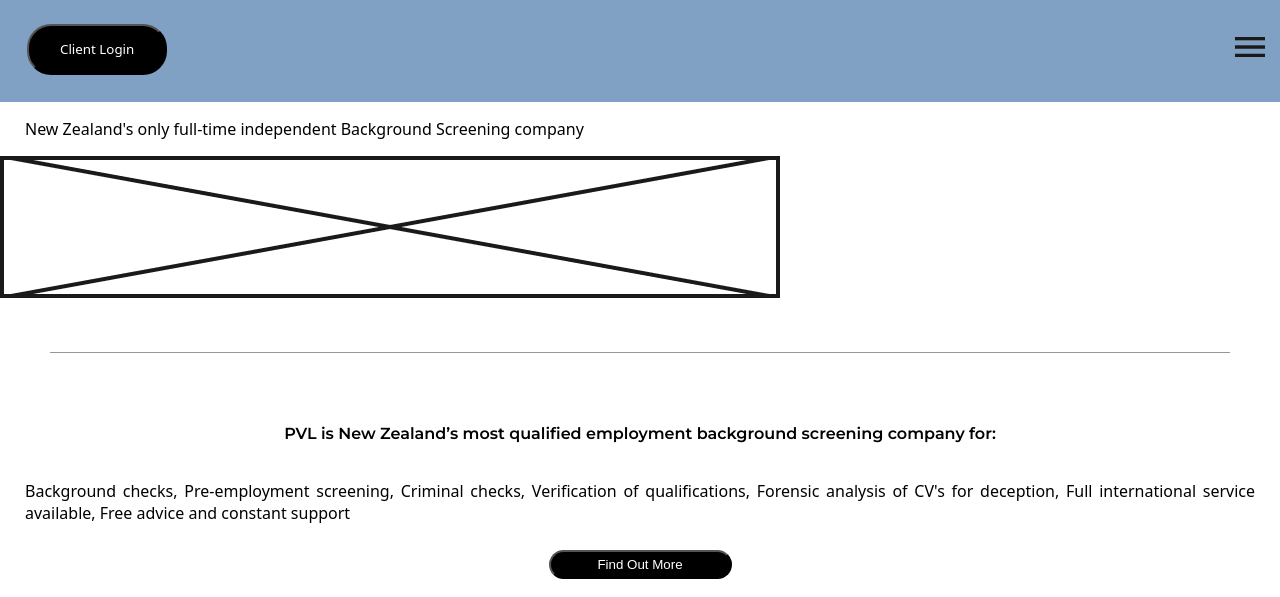
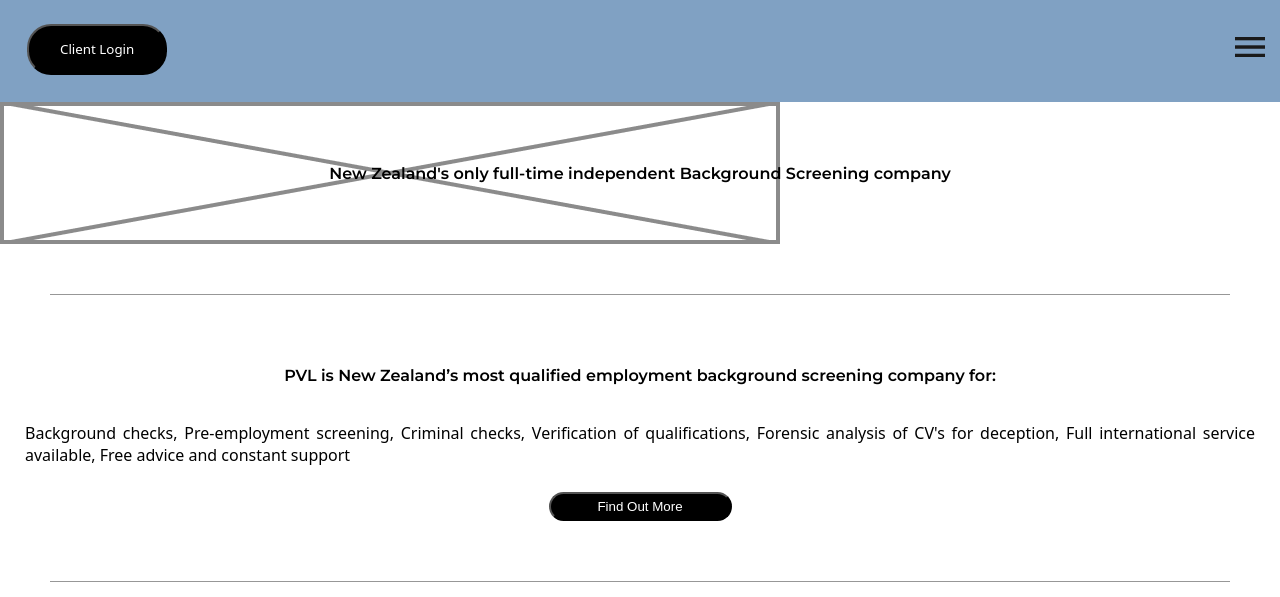
Before and after one commit to smaxerene/CS104, a plain HTML site: page index.html in a window 1280 px wide. Shown: the part 203-800 px from the top of the page. Drawn offline with Linux system fonts and the light colour scheme.

Commit message:
4th Commit

```diff
--- a/index.html
+++ b/index.html
@@ -74,11 +74,8 @@
 
 
     <div class="hp slogan">
-        <div>
-            <p>New Zealand's only full-time independent Background Screening company</p>
-        </div>
-        <div><img src="./images/imgplaceholder1.png" alt=""></div>
-
+        <img src="./images/imgplaceholder1.png" alt="">
+        <p class="sloganText">New Zealand's only full-time independent Background Screening company</p>
     </div>
 
     <div class="divider"></div>
--- a/main.css
+++ b/main.css
@@ -204,10 +204,22 @@ p {
     display: flex;
     flex-wrap: wrap;
     margin: 0 auto;
+    position: relative;
 }
 
-.slogan > div > img {
+.slogan img {
     max-width: 100vw;
+    opacity: 0.5;
+}
+
+.sloganText {
+    font-family: mySecondFont;
+    position: absolute;
+    top: 50%;
+    left: 50%;
+    margin: 0;
+    padding: 0;
+    transform: translate(-50%, -50%);
 }
 
 .promotion1, .promotion2 {
```
